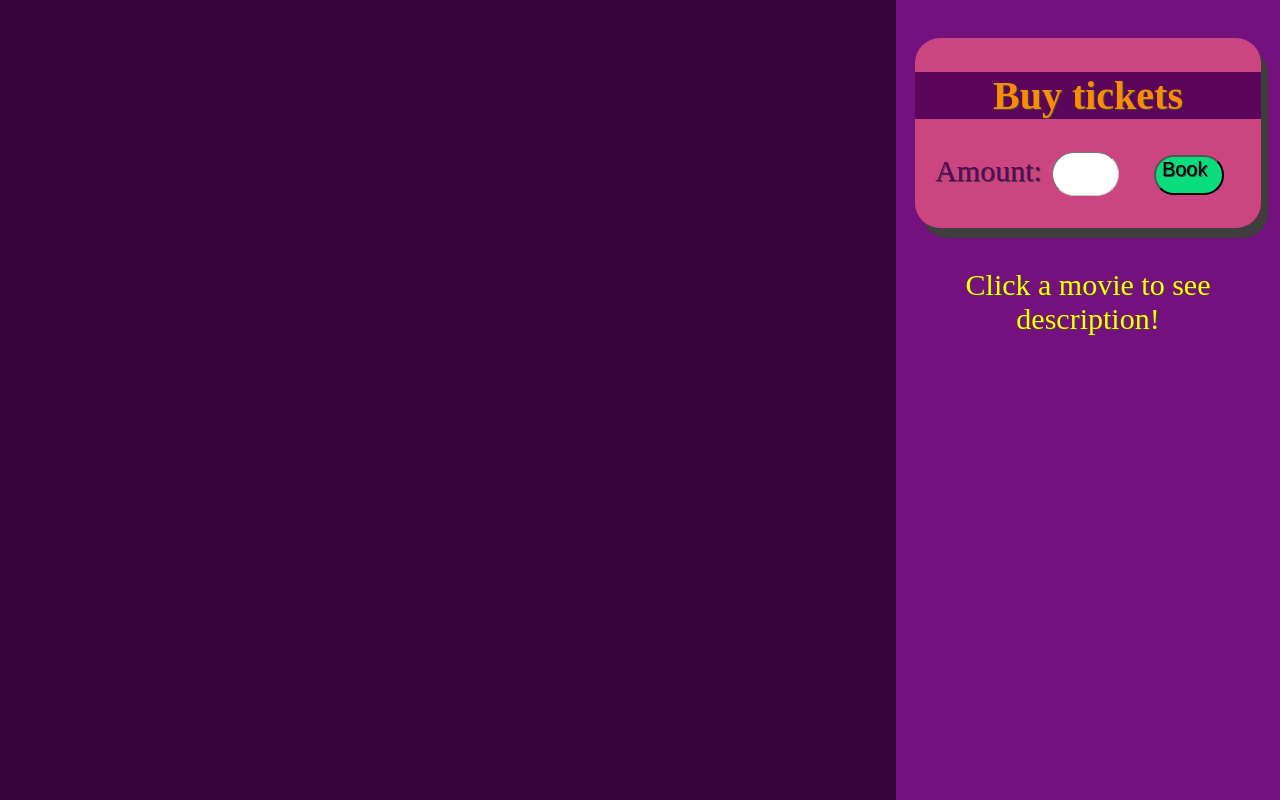
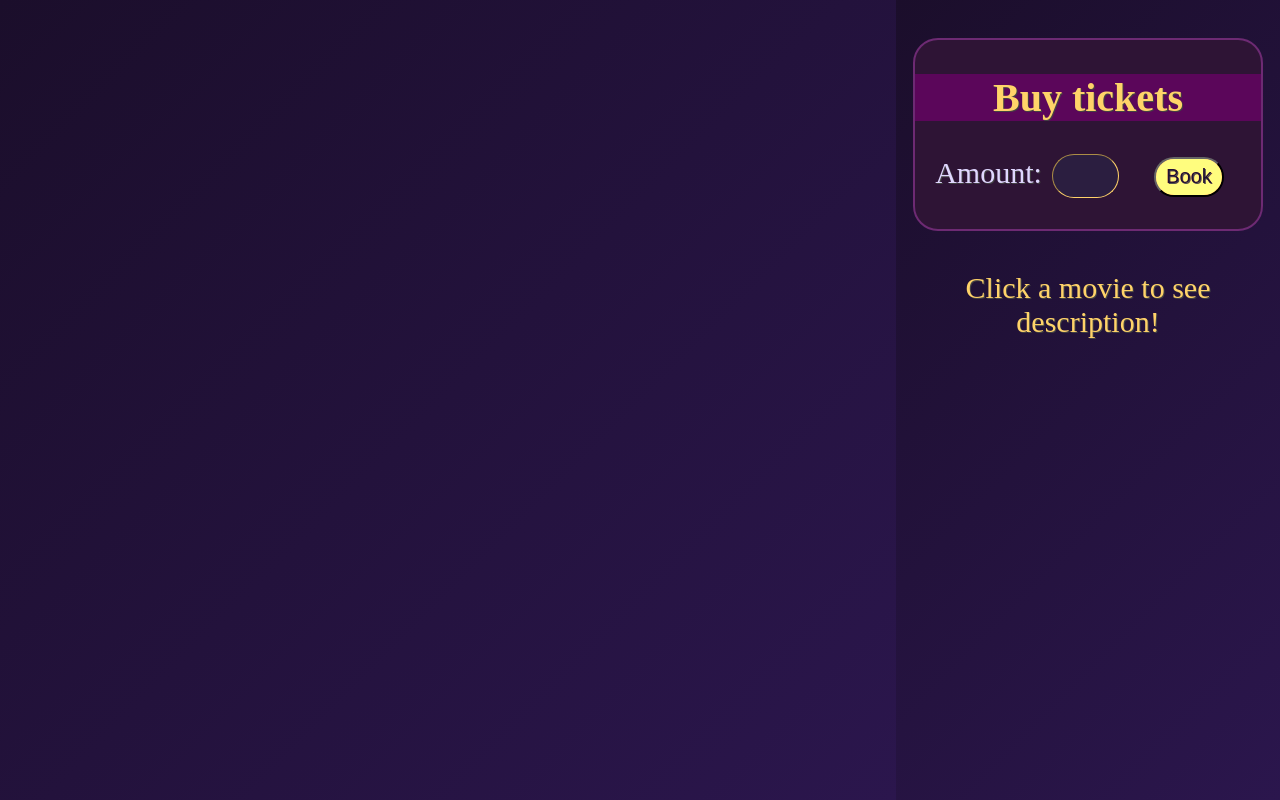
Before and after one commit to BohdanKlymov/TicketBookingSystem, a Flask app: template app/templates/index.html in a window 1280 px wide. Run offline with Flask 3, Linux system fonts and the light colour scheme; the template is opened without the code that fills it, so the values that code supplies are empty; data comes from the database, SQL or seed files in the repository.

Commit message:
Add files via upload
Latest visual changes in color correction. Program completed.

```diff
--- a/app/static/style.css
+++ b/app/static/style.css
@@ -10,7 +10,8 @@ body {
 #movie-con {
     height: 100%;
     width: 70%;
-    background-color: rgb(56, 4, 61);
+    background-color: #1B0E2B;
+    background: linear-gradient(135deg, #1B0E2B, #2B164D);
 }
 #maintance-con {
     display: flex;
@@ -20,6 +21,7 @@ body {
     width: 30%;
     background-color: rgb(116, 17, 127);
     text-shadow: 1px 1px rgb(67, 67, 67);
+    background: linear-gradient(135deg, #1B0E2B, #2B164D);
 }
 .buy-field {
     height: 25%;
@@ -27,10 +29,10 @@ body {
     margin-top: 10%;
     margin-left: auto;
     margin-right: auto;
-    background-color: rgb(203, 69, 129);
-    text-align: center;
-    color:  rgb(114, 9, 116);
-    box-shadow: 7px 10px rgb(63, 61, 61);
+    background-color: #2E1435;
+    color: rgb(114, 9, 116);
+    border-radius: 15px;
+    border: 2px solid #6D2A73;
     border-radius: 25px;
 }
 #list {
@@ -48,12 +50,17 @@ body {
 h2 {
     font-size: 40px;
     background-color: rgb(91, 6, 90);
-    color: #f88d00;
+    color: #FFD369;
 }
 #book {
+    display: flex;
+    justify-content: center;
+    align-items: center;
     height: 40px;
     width: 70px;
-    background-color: rgb(9, 220, 125);
+    background-color: #FFD369;
+    color: #1B0E2B;
+    filter: brightness(1.2);
     text-shadow: 1px 1px rgb(67, 67, 67);
     border-radius: 25px;
     margin-top: 3px;
@@ -63,7 +70,7 @@ label {
     font-size: 30px;
     margin-left: 20px;
     margin-top: 2px;
-    color: rgb(91, 6, 90);
+    color: #E0D7FF;
 }
 input {
     height: 40px;
@@ -73,7 +80,9 @@ input {
     padding-left: 15px;
     padding-right: 15px;
     font-size: 20px;
-    border: 1px inset #ccc;
+    border: 1px inset #FFD369;
+    background-color: #2B1E40;
+    color: #E0D7FF;
 }
 button {
     background-color: rgb(215, 141, 13);
@@ -92,7 +101,7 @@ button {
     margin-left: 15px;
     padding: 5px;
     font-size: 28px;
-    color: aquamarine;
+    color: #A782C3
 }
 #movies-buttons {
     height: 200px;
@@ -102,9 +111,12 @@ button {
     display: flex;
     flex-direction: column;
     align-items: center;
-    background-color: rgb(203, 69, 129);
+    background-color: #2E1435;
     color: rgb(114, 9, 116);
     border-radius: 15px;
+    border: 2px solid #6D2A73;
+    filter: brightness(1.2);
+    box-shadow: 0 6px 15px rgba(0, 0, 0, 0.6);
     padding: 10px;
     margin: 20px;
     width: 60%;
@@ -113,7 +125,7 @@ button {
 }
 #moviename-output {
     font-size: 30px;
-    color: yellow;
+    color: #FFD369;
     margin-top: 40px;
 }
 #movies-pictures {
@@ -121,10 +133,12 @@ button {
 }
 .inf-to-movie {
     font-size: 20px;
+    color: #E0D7FF
 }
 .inf-in-movie-block {
     display: flex;
     flex-direction: row;
     gap: 40px;
     font-size: 60px;
+    color: #A782C3
 }
```
